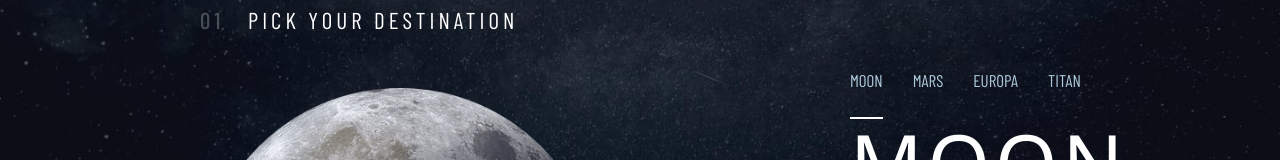
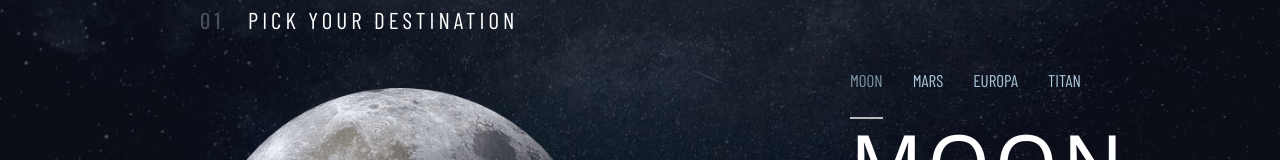
Before and after one commit to somaleyo/Router-espace, a React (Vite) app: page /destination in a window 1280 px wide. In both pictures the pointer is over the element "MOON". Shown: the part 179-339 px from the top of the page. Built offline with nearby package versions, Linux system fonts and the light colour scheme; a web font is replaced by a local one.

Commit message:
prepa dossier

```diff
--- a/src/pages/crew.css
+++ b/src/pages/crew.css
@@ -34,6 +34,7 @@
 }
 .active-point:hover{
     cursor: pointer;
+    opacity: 0.8;
 }
 .crew-right img{
     width: 350px;
--- a/src/pages/destination.css
+++ b/src/pages/destination.css
@@ -9,6 +9,7 @@
      font-family: 'barlow condensed';
      font-size: 17px;
      color: rgba(195, 225, 244, 0.882);
+     transition: 0.3s ease;
 }
 .planete-ancre{
     display: flex;
@@ -73,6 +74,11 @@
 .destination-droite{
     margin-top: -35px;
 }
+.planete-ancre p:hover{
+    cursor: pointer;
+    opacity: 0.7;
+
+}
 .bottom-dest{
     display: flex;
     flex-direction: column;
```
Also changed, not shown: src/pages/Crew/Ansari.jsx (added, +9 -0 lines), src/pages/Crew/Douglas.jsx (added, +9 -0 lines), src/pages/Crew/Mark.jsx (added, +9 -0 lines), src/pages/Crew/Viktor.jsx (added, +9 -0 lines), src/pages/Destination/Europa.jsx (added, +9 -0 lines), src/pages/Destination/Mars.jsx (added, +9 -0 lines), src/pages/Destination/Moon.jsx (added, +9 -0 lines), src/pages/Destination/Titan.jsx (added, +9 -0 lines).
